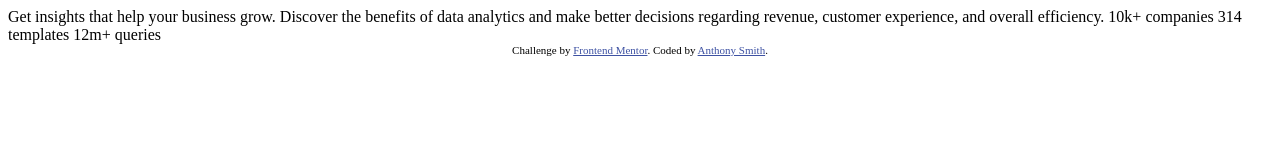
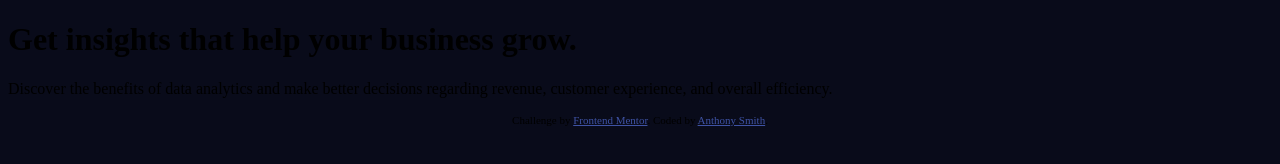
Before and after one commit to anthonys1760/stats-preview, a plain HTML site: page index.html in a window 1280 px wide. Drawn offline with Linux system fonts and the light colour scheme.

Commit message:
Added heading and paragraph

```diff
--- a/index.html
+++ b/index.html
@@ -12,18 +12,33 @@
   <style>
     .attribution { font-size: 11px; text-align: center; }
     .attribution a { color: hsl(228, 45%, 44%); }
+
+    :root {
+      --white: #ffffff;
+      --main: hsl(233, 47%, 7%);
+    }
+
+    body {
+      background-color: var(--main);
+    }
   </style>
 </head>
 <body>
 
-  Get insights that help your business grow.
+  <div class="section">
+    <h1>Get insights that help your business grow.</h1>
+    <p>Discover the benefits of data analytics and make better decisions regarding revenue, customer
+      experience, and overall efficiency.</p>
+  </div>
 
+
+<!--
   Discover the benefits of data analytics and make better decisions regarding revenue, customer
   experience, and overall efficiency.
 
   10k+ companies
   314 templates
-  12m+ queries
+  12m+ queries -->
 
   <div class="attribution">
     Challenge by <a href="https://www.frontendmentor.io?ref=challenge" target="_blank">Frontend Mentor</a>.
```
